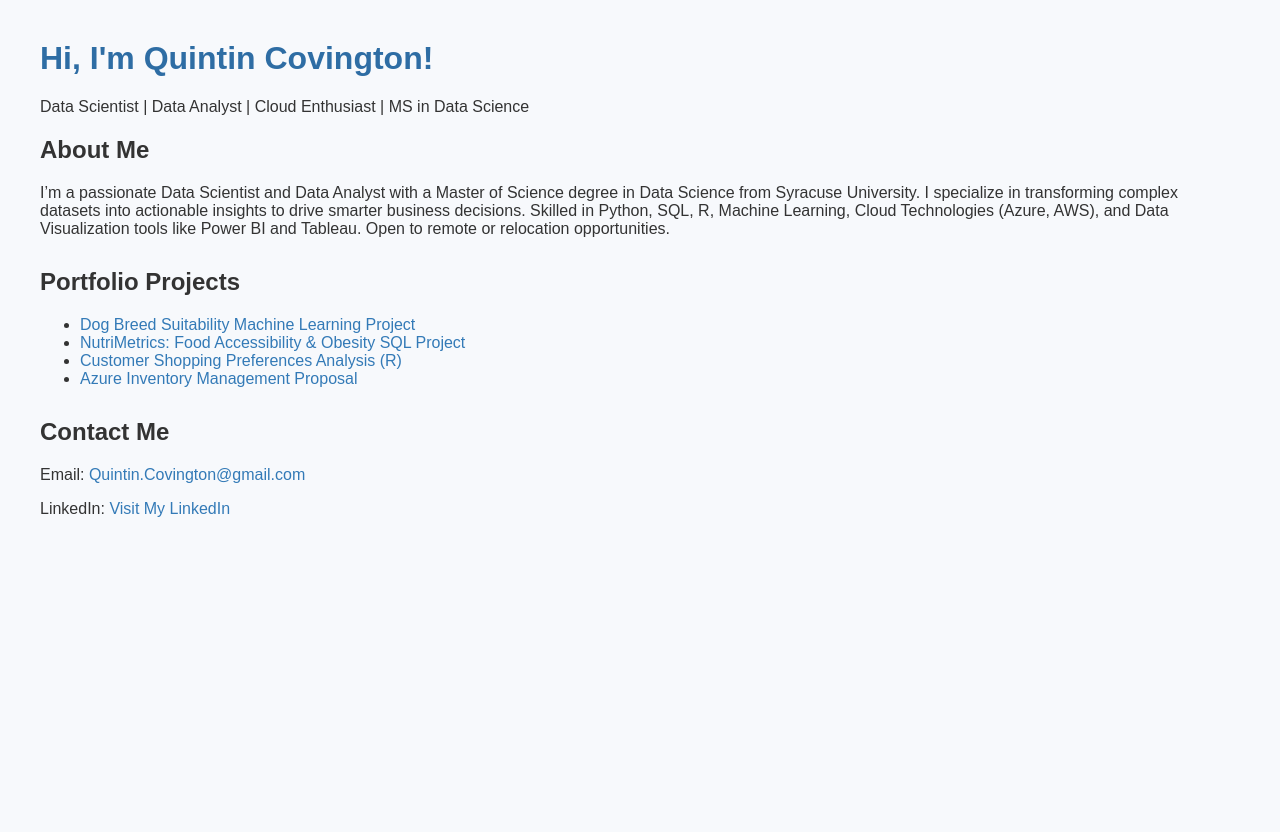
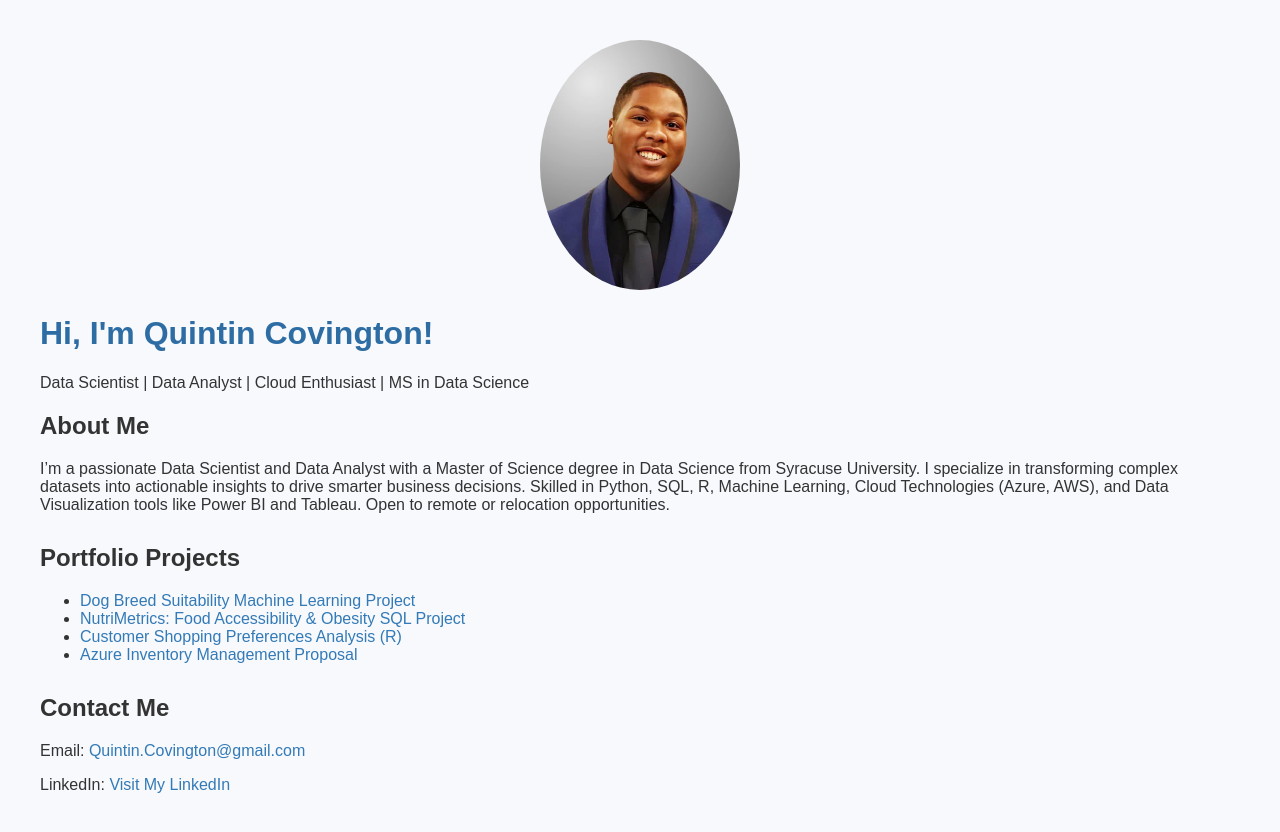
Before and after one commit to Quintin-Covington/quintin-covington.github.io, a plain HTML site: page index.html in a window 1280 px wide. Before the commit the page ends 800 px from the top, so only its background shows below. Drawn offline with Linux system fonts and the light colour scheme.

Commit message:
Update index.html

```diff
--- a/index.html
+++ b/index.html
@@ -27,6 +27,9 @@
   </style>
 </head>
 <body>
+  <div style="text-align: center;">
+  <img src="Q%20Job%20Photo%20silver.JPG" alt="Quintin Covington" width="200" style="border-radius: 50%;">
+</div>
 
   <h1>Hi, I'm Quintin Covington!</h1>
   <p>Data Scientist | Data Analyst | Cloud Enthusiast | MS in Data Science</p>
```
